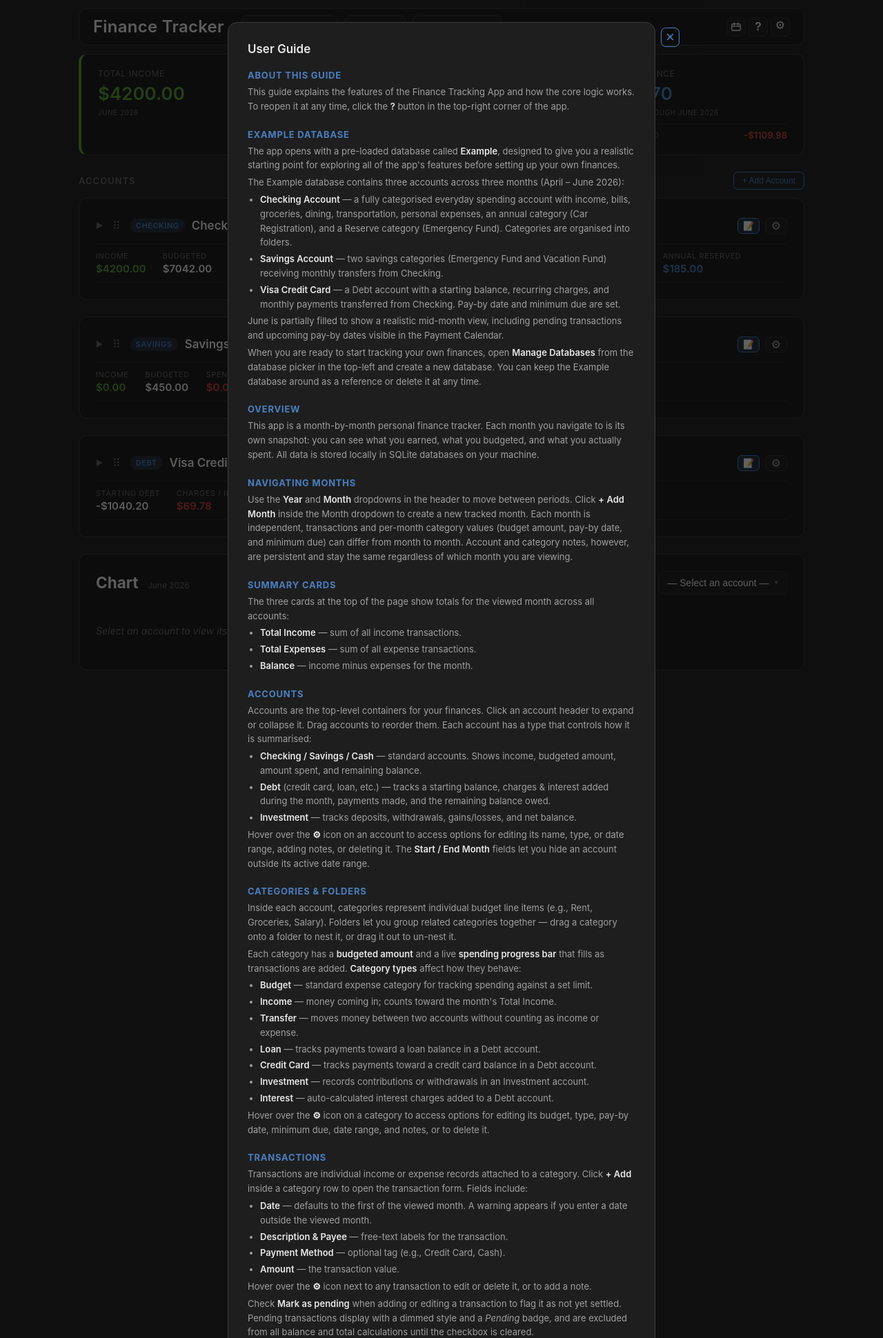
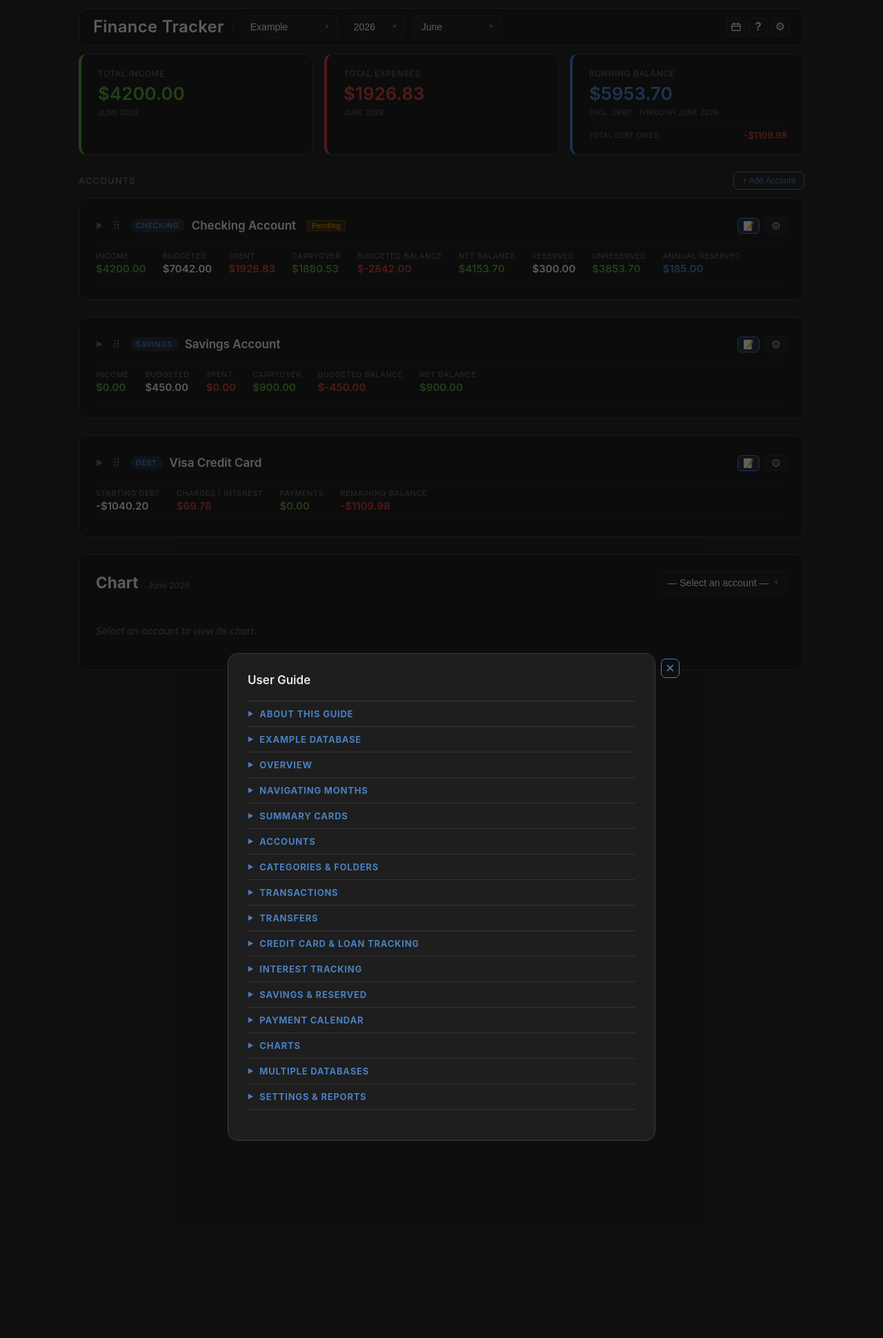
Before and after one commit to KappaNate/Finance-tracker, a Flask app: page / in a window 1280 px wide. Shown: the top 1940 px of the page at 69% size. Run offline with Flask 3, Linux system fonts and the light colour scheme; data comes from the database, SQL or seed files in the repository; both versions use the stored data as it was after the commit; data that the repository does not hold is empty; some libraries are stand-ins or nearby versions.

Commit message:
Add exe build files and icon

```diff
--- a/app.py
+++ b/app.py
@@ -6,9 +6,22 @@
 from datetime import datetime, date
 import sqlite3
 import os
+import sys
 import calendar
 
-app = Flask(__name__)
+APP_VERSION = "1.0.0"
+
+def resource_path(relative_path):
+    """Get absolute path — works for dev and PyInstaller bundles."""
+    base = getattr(sys, '_MEIPASS', os.path.dirname(os.path.abspath(__file__)))
+    return os.path.join(base, relative_path)
+
+app = Flask(
+    __name__,
+    template_folder=resource_path('templates'),
+    static_folder=resource_path('static'),
+)
+app.config['TEMPLATES_AUTO_RELOAD'] = True
 
 def _activate_db():
     active_file = db_manager.get_active_file()
@@ -620,6 +633,7 @@
         active_db_file=active_db_file,
         active_db_path=active_db_path,
         calendar_events=calendar_events,
+        app_version=APP_VERSION,
     )
 
 # ── Notes API ────────────────────────────────────────────────────────────────
@@ -1224,6 +1238,25 @@
     ))
 
 if __name__ == "__main__":
-    import os
+    import threading, webbrowser, pystray
+    from PIL import Image as PILImage
+
     port = int(os.environ.get("PORT", 5000))
-    app.run(debug=True, port=port)
+
+    def open_browser():
+        webbrowser.open(f'http://127.0.0.1:{port}')
+
+    def on_quit(icon, item):
+        icon.stop()
+        os._exit(0)
+
+    tray_image = PILImage.open(resource_path('icon.ico'))
+    menu = pystray.Menu(
+        pystray.MenuItem('Open Finance Tracker', lambda icon, item: open_browser(), default=True),
+        pystray.MenuItem('Quit', on_quit),
+    )
+    tray = pystray.Icon('Finance Tracker', tray_image, 'Finance Tracker', menu)
+
+    threading.Thread(target=lambda: app.run(debug=False, port=port), daemon=True).start()
+    threading.Timer(1.0, open_browser).start()
+    tray.run()
--- a/db_manager.py
+++ b/db_manager.py
@@ -5,8 +5,17 @@
 
 import json
 import os
+import sys
 
-REGISTRY = os.path.join(os.path.dirname(__file__), "databases.json")
+def _app_dir():
+    """Return AppData\Roaming\BudgetApp (frozen) or the project folder (dev)."""
+    if getattr(sys, 'frozen', False):
+        data_dir = os.path.join(os.environ.get('APPDATA', os.path.dirname(sys.executable)), 'Finance Tracker')
+        os.makedirs(data_dir, exist_ok=True)
+        return data_dir
+    return os.path.dirname(os.path.abspath(__file__))
+
+REGISTRY = os.path.join(_app_dir(), "databases.json")
 
 def _load():
     if not os.path.exists(REGISTRY):
@@ -67,4 +76,4 @@
     _save(data)
 
 def get_db_path(file):
-    return os.path.abspath(os.path.join(os.path.dirname(__file__), file))
+    return os.path.abspath(os.path.join(_app_dir(), file))
--- a/requirements.txt
+++ b/requirements.txt
@@ -1,3 +1,4 @@
 Flask==3.1.3
 Pillow==12.2.0
 reportlab==4.5.1
+pystray==0.19.5
--- a/static/style.css
+++ b/static/style.css
@@ -609,13 +609,12 @@
   justify-content: center;
 }
 .gear-btn:hover { color: var(--accent); background: var(--bg-panel); }
-.gear-dropdown-wrap .gear-btn { padding-bottom: 4px; }
 .gear-dropdown-wrap .gear-dropdown {
   display: none;
   flex-direction: column;
   position: absolute;
   right: 0;
-  top: 100%;
+  top: calc(100% - 4px);
   background: var(--bg-panel);
   border: 1px solid var(--border-inner);
   border-radius: 8px;
@@ -640,15 +639,25 @@
 .gear-dropdown-item:hover { background: var(--bg-row-hover); }
 
 /* User guide modal */
-.guide-body { display: flex; flex-direction: column; gap: 18px; margin-top: 12px; }
+.guide-body { display: flex; flex-direction: column; gap: 0; margin-top: 12px; }
+.guide-section { border-bottom: 1px solid var(--border-inner); padding: 10px 0; }
+.guide-section:first-child { border-top: 1px solid var(--border-inner); }
 .guide-section h4 {
   font-size: 13px;
   font-weight: 700;
   text-transform: uppercase;
   letter-spacing: 0.06em;
   color: var(--accent);
-  margin: 0 0 6px 0;
+  margin: 0;
+  cursor: pointer;
+  user-select: none;
+  display: flex;
+  align-items: center;
+  gap: 8px;
 }
+.guide-section h4:hover { opacity: 0.8; }
+.guide-arrow { font-size: 9px; transition: transform 0.15s; flex-shrink: 0; }
+.guide-section-body { margin-top: 8px; }
 .guide-section p, .guide-section ul {
   font-size: 13px;
   color: var(--text-secondary);
--- a/templates/index.html
+++ b/templates/index.html
@@ -73,6 +73,7 @@
           <div class="gear-dropdown">
             <button class="gear-dropdown-item" onclick="openModal('modal-settings')">Settings</button>
             <button class="gear-dropdown-item" onclick="openModal('modal-export')">Report Generator</button>
+            <button class="gear-dropdown-item" onclick="openModal('modal-about')">About</button>
           </div>
         </div>
       </div>
@@ -1806,6 +1807,24 @@
   </div>
   <div id="cal-tooltip" class="cal-tooltip"></div>
 
+  <div id="modal-about" class="modal-overlay hidden" onclick="closeOnOverlay(event,'modal-about')">
+    <div class="modal">
+      <h3>About Finance Tracker</h3>
+      <div style="text-align:center;padding:16px 0 8px">
+        <div style="font-size:2rem;margin-bottom:8px">💰</div>
+        <div style="font-size:1.1rem;font-weight:600;margin-bottom:4px">Finance Tracker</div>
+        <div style="color:var(--text-muted);font-size:0.85rem">Version {{ app_version }}</div>
+      </div>
+      <div style="border-top:1px solid var(--border-inner);margin-top:12px;padding-top:12px;text-align:center;color:var(--text-muted);font-size:0.8rem;line-height:1.7">
+        <div>Copyright &copy; 2026 KappaNate</div>
+        <div>Released under the MIT License</div>
+      </div>
+      <div class="modal-actions">
+        <button type="button" class="btn-cancel" onclick="closeModal('modal-about')">Close</button>
+      </div>
+    </div>
+  </div>
+
   <div id="modal-user-guide" class="modal-overlay hidden" onclick="closeOnOverlay(event,'modal-user-guide')">
     <div class="modal modal-wide">
       <h3>User Guide</h3>
@@ -3633,6 +3652,27 @@
       document.getElementById('cal-tooltip').style.display = 'none';
     }
 
+    (function() {
+      document.querySelectorAll('#modal-user-guide .guide-section').forEach(function(section) {
+        const h4 = section.querySelector('h4');
+        if (!h4) return;
+        const arrow = document.createElement('span');
+        arrow.className = 'guide-arrow';
+        arrow.textContent = '▶';
+        h4.prepend(arrow);
+        const body = document.createElement('div');
+        body.className = 'guide-section-body';
+        while (h4.nextSibling) body.appendChild(h4.nextSibling);
+        section.appendChild(body);
+        body.style.display = 'none';
+        h4.addEventListener('click', function() {
+          const open = body.style.display !== 'none';
+          body.style.display = open ? 'none' : 'block';
+          arrow.style.transform = open ? '' : 'rotate(90deg)';
+        });
+      });
+    })();
+
     if (!localStorage.getItem('budget_guide_seen')) {
       localStorage.setItem('budget_guide_seen', '1');
       openModal('modal-user-guide');
```
Also changed, not shown: example.db, icon.ico (added), 3 other files.
